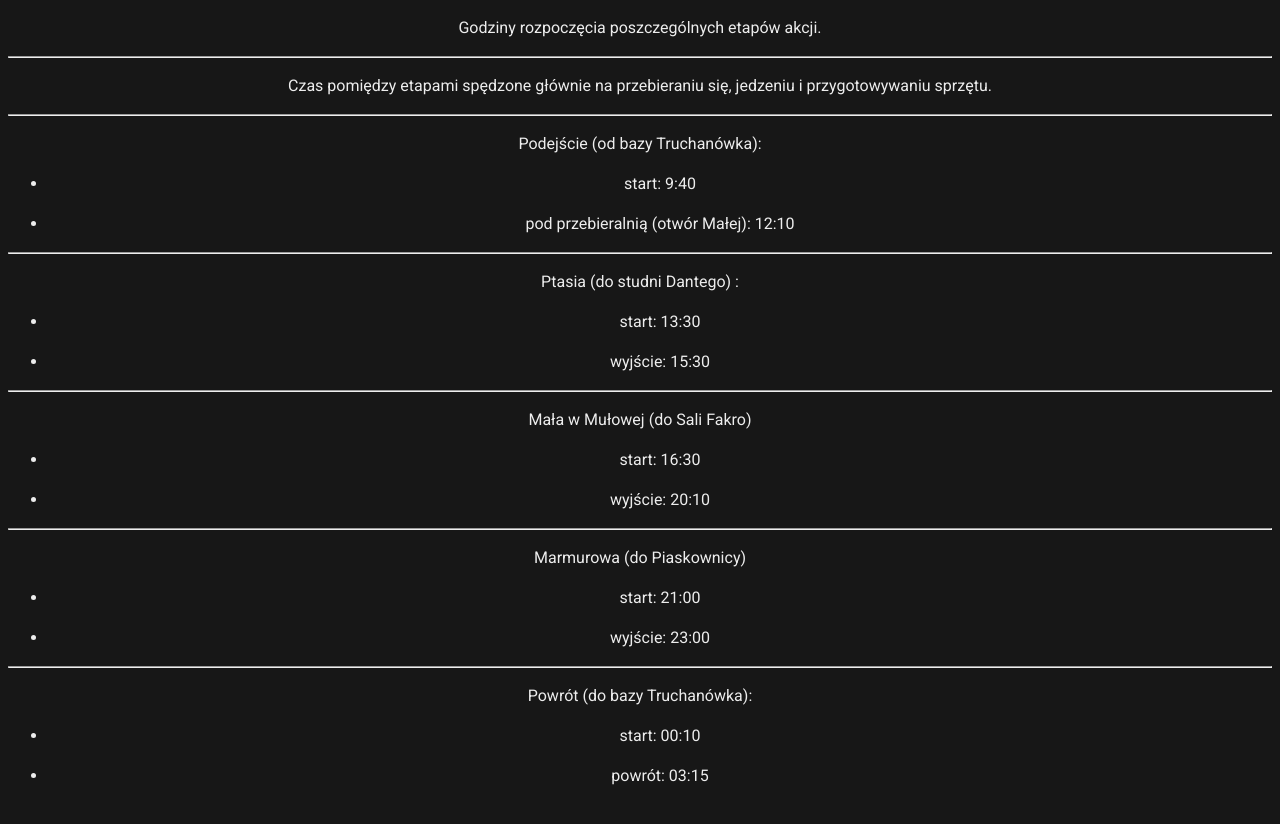
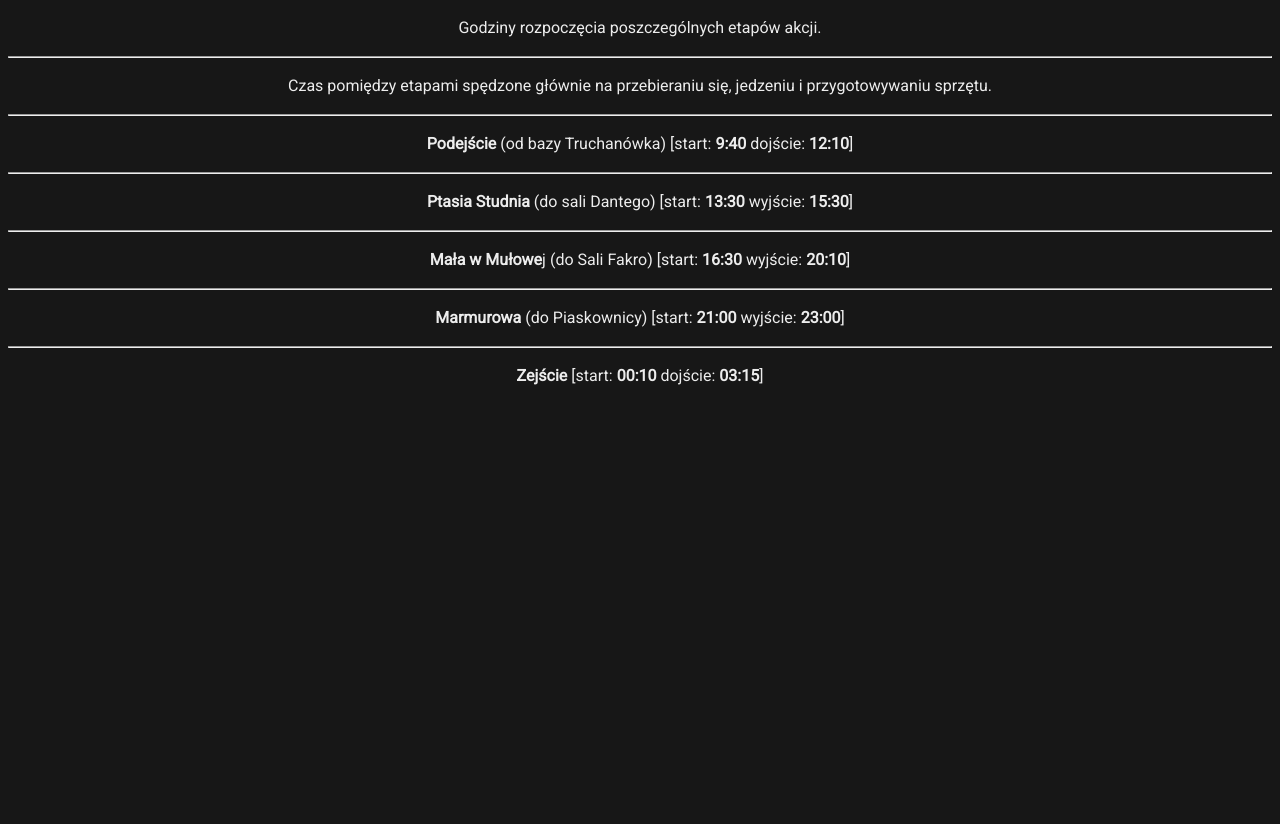
Before and after one commit to dziury/szkice, a Jekyll site: the page built from Relacje/MUŁ - Mułowa Łańcuchówka.md, in a window 1280 px wide. Shown: the top 824 px of the page. Built offline with Jekyll 4.4.1, drawn with Linux system fonts in a browser that asks for light colours; our own code applies the rules of GitHub Pages for plain Markdown files.

Commit message:
formatting tweaks for muł

```diff
--- a/Relacje/MUŁ - Mułowa Łańcuchówka.md
+++ b/Relacje/MUŁ - Mułowa Łańcuchówka.md
@@ -1,57 +1,25 @@
 Godziny rozpoczęcia poszczególnych etapów akcji.
 
 ---
-
-
 
 Czas pomiędzy etapami spędzone głównie na przebieraniu się, jedzeniu i przygotowywaniu sprzętu.
 
 ---
 
-
-
-Podejście (od bazy Truchanówka):
-
-- start: 9:40
-
-- pod przebieralnią (otwór Małej): 12:10
+**Podejście** (od bazy Truchanówka) [start: **9:40** dojście: **12:10**]
 
 ---
 
-
-
-Ptasia (do studni Dantego) :
-
-- start: 13:30
-
-- wyjście: 15:30
+**Ptasia Studnia** (do sali Dantego)  [start: **13:30** wyjście: **15:30**]
 
 ---
 
-
-
-Mała w Mułowej (do Sali Fakro)
-
-- start: 16:30
-
-- wyjście: 20:10
+**Mała w Mułowe**j (do Sali Fakro) [start: **16:30** wyjście: **20:10**]
 
 ---
 
-
-
-Marmurowa (do Piaskownicy)
-
-- start: 21:00
-
-- wyjście: 23:00
+**Marmurowa** (do Piaskownicy) [start: **21:00** wyjście: **23:00**]
 
 ---
 
-
-
-Powrót (do bazy Truchanówka):
-
-- start: 00:10
-
-- powrót: 03:15
+**Zejście** [start: **00:10** dojście: **03:15**]
```
